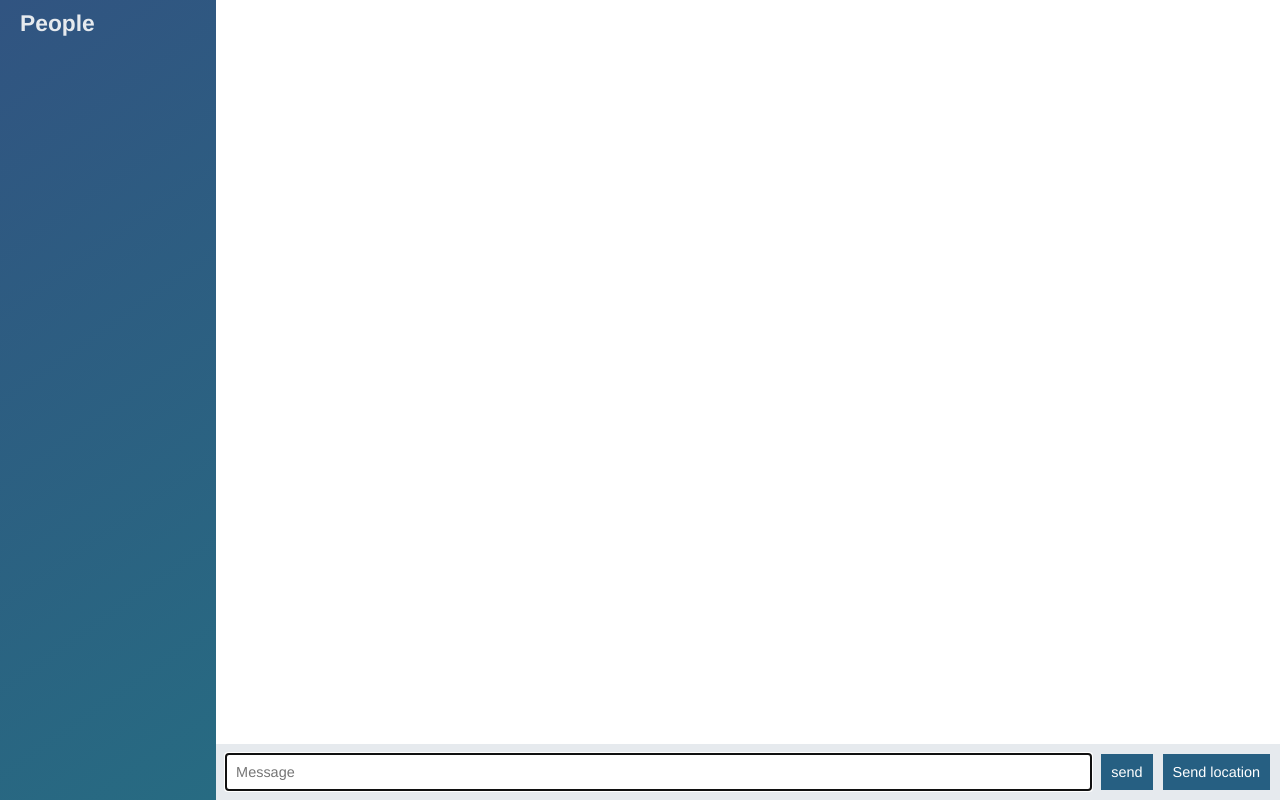
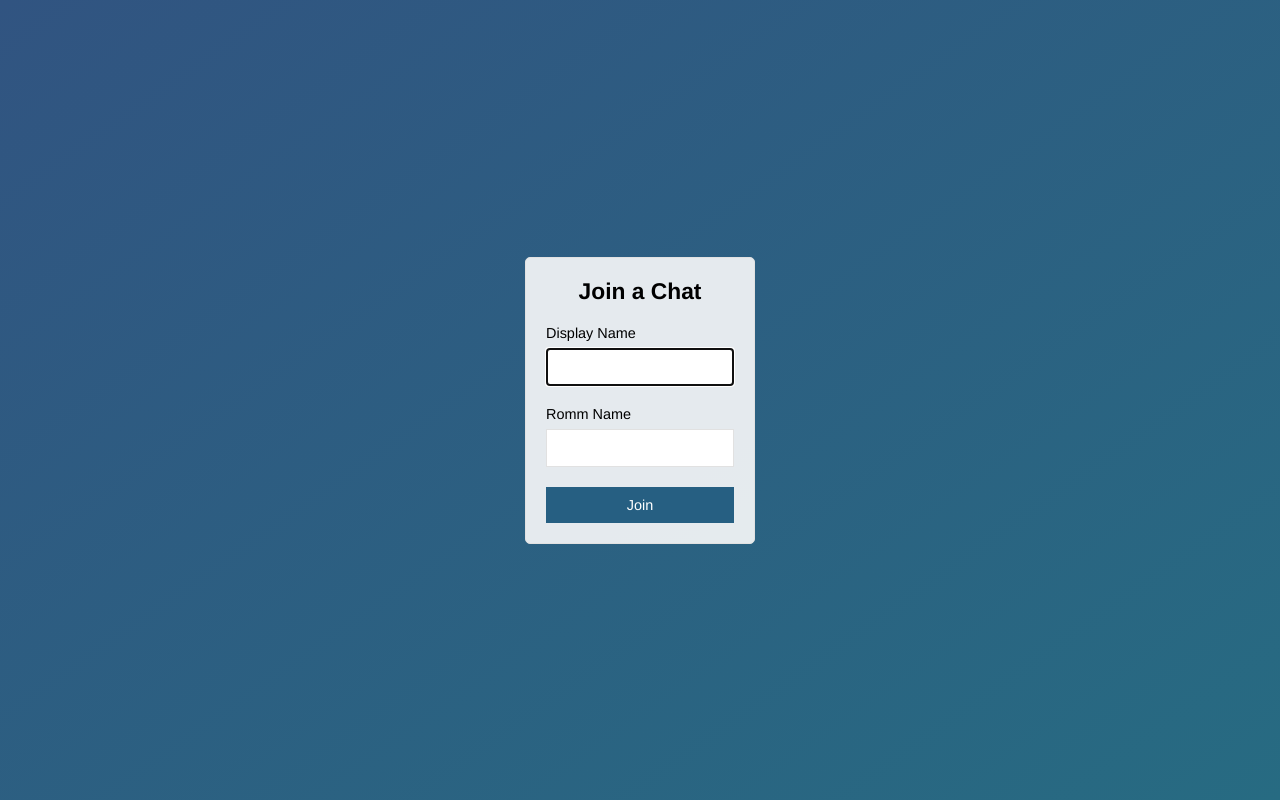
Before and after one commit to mc422/Node-chat-app, a website: page public/index.html in a window 1280 px wide. Drawn offline with nearby package versions, Linux system fonts and the light colour scheme; no server answers.

Commit message:
add join page

```diff
--- a/public/index.html
+++ b/public/index.html
@@ -3,59 +3,30 @@
 <html>
 <head>
   <meta charset="utf-8"/>
+  <title>Join | Chat App</title>
+  <meta name="viewpoint" content="width=device-width, initial-scale=1, user-scalable=no"/>
   <link rel="stylesheet" href="/css/styles.css"/>
 </head>
 
-<body class="chat">
-  <div class="chat__sidebar">
-    <h3>People</h3>
-    <div id="users">
+<body class="centered-form">
+  <div class="centered-form__form">
+    <form action="/chat.html">
+      <div class="form-field">
+        <h3>Join a Chat</h3>
+      </div>
+      <div class="form-field">
+        <label>Display Name</label>
+        <input type="text" name="name" autofocus/>
+      </div>
+      <div class="form-field">
+        <label>Romm Name</label>
+        <input type="text" name="room"/>
+      </div>
+      <div class="form-field">
+        <button>Join</button>
+      </div>
+    </form>
 
-    </div>
   </div>
-
-  <div class="chat__main">
-    <ol id="messages" class="chat__messages"></ol>
-
-    <div class="chat__footer">
-      <form id="message-form">
-        <input name="message" type="text" placeholder="Message" autofocus autocomplete="off"/>
-        <button>send</button>
-      </form>
-      <button id="send-location">Send location</button>
-    </div>
-  </div>
-
-  <script id="message-template" type="text/template">
-    <li class="message">
-      <div class="message__title">
-        <h4>{{from}}</h4>
-        <span>{{createdAt}}</span>
-      </div>
-      <div class="message__body">
-        <p>{{text}}</p>
-      </div>
-    </li>
-  </script>
-
-  <script id="location-message-template" type="text/template">
-    <li class="message">
-      <div class="message__title">
-        <h4>{{from}}</h4>
-        <span>{{createdAt}}</span>
-      </div>
-      <div class="message__body">
-        <p>
-          <a href="{{url}}" target="_blank">Current Location</a>
-        </p>
-      </div>
-    </li>
-  </script>
-
-  <script src="socket.io/socket.io.js"></script>
-  <script src="https://ajax.googleapis.com/ajax/libs/jquery/3.3.1/jquery.min.js"></script>
-  <script src="js/libs/moment.js"></script>
-  <script src="js/libs/mustache.js"></script>
-  <script src="js/index.js"></script>
 </body>
 </html>
```
Also changed, not shown: public/chat.html (added, +62 -0 lines), public/js/chat.js (renamed from public/js/index.js).
